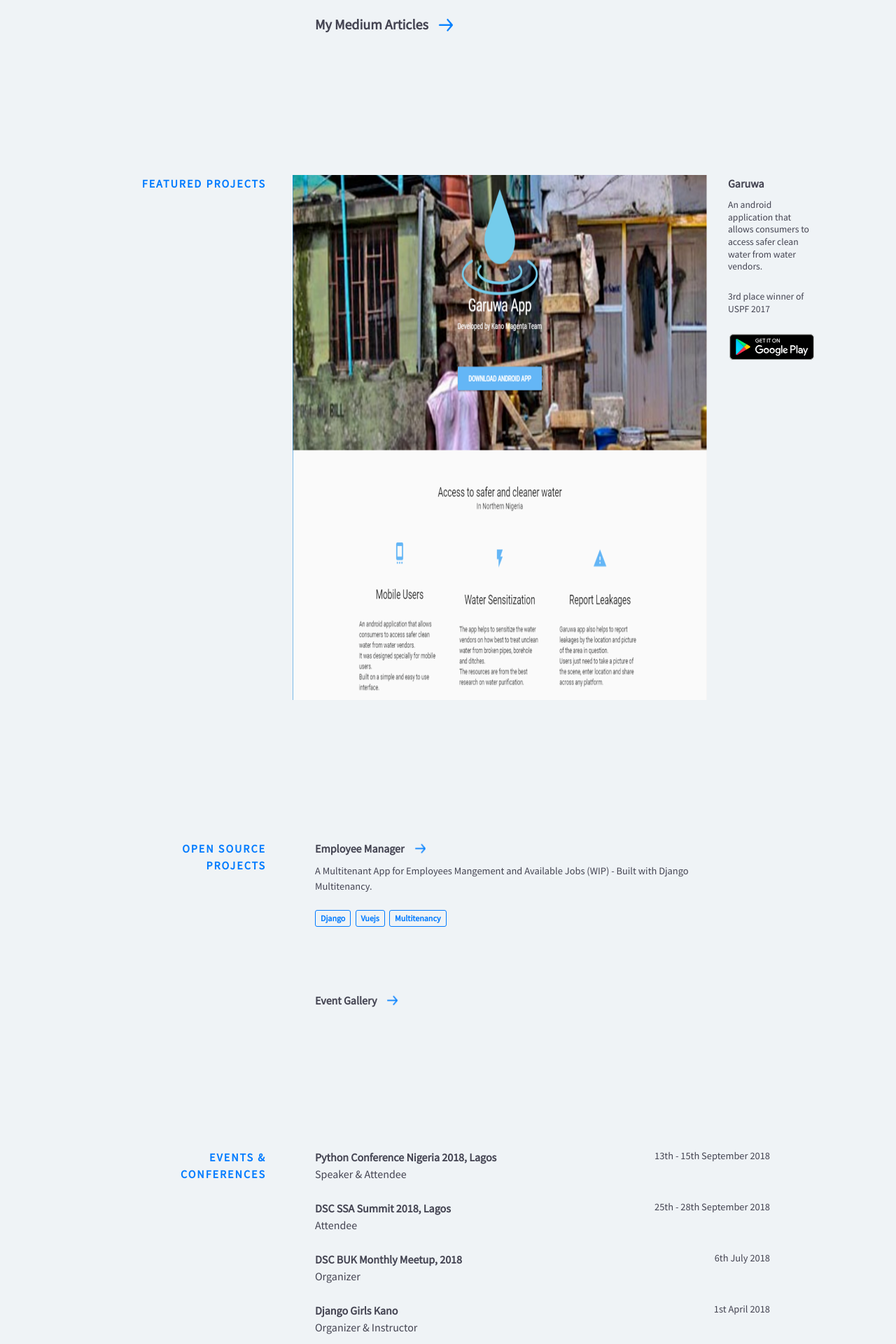
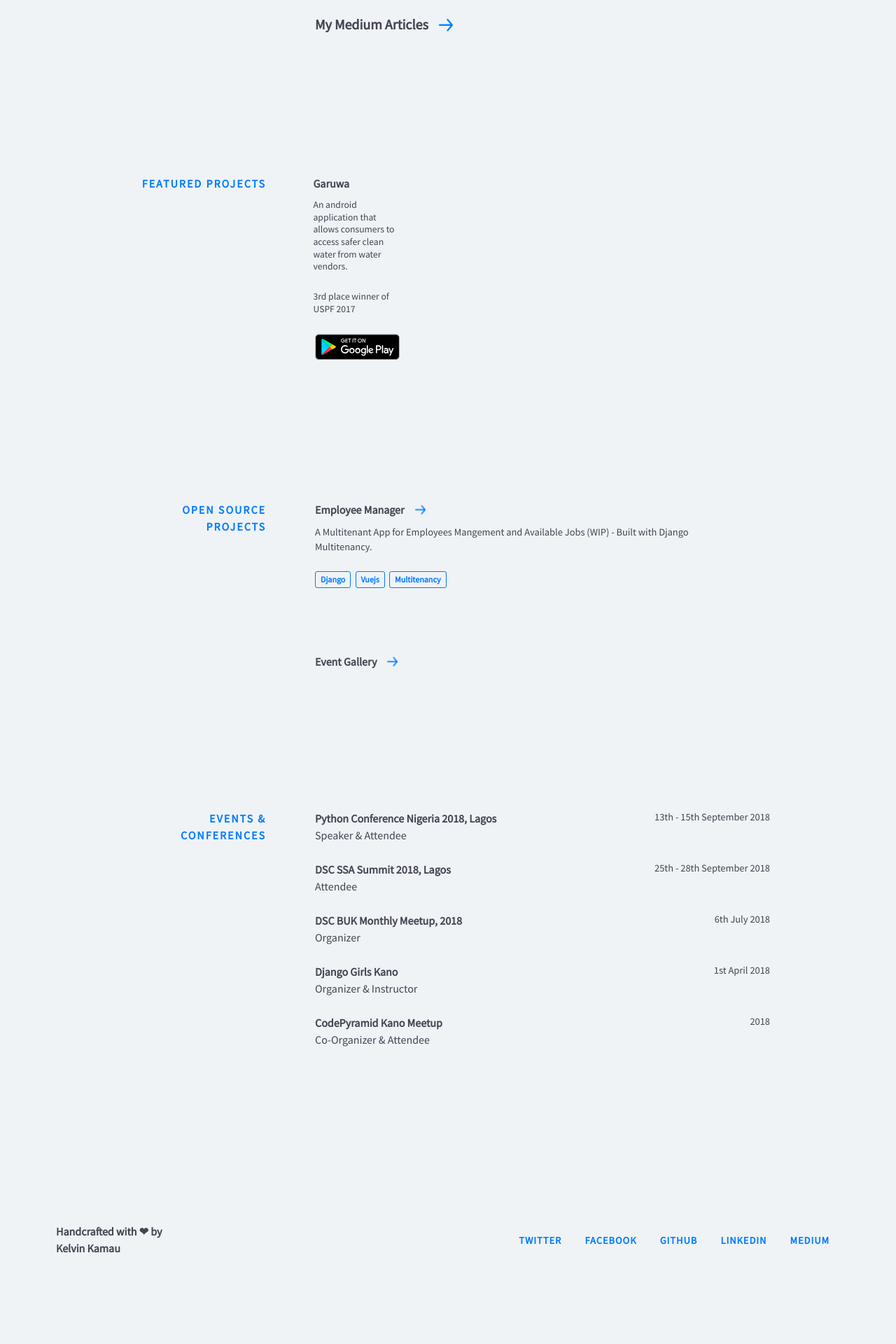
Before and after one commit to Timtech4u/timtech4u.github.io, a Jekyll site: the page built from index.html, in a window 1280 px wide. Shown: the part 2479-4399 px from the top of the page at 70% size. Built offline with Jekyll 4.4.1, drawn with Linux system fonts in a browser that asks for light colours; nearby versions of some CDN libraries; after the commit the page ends 4324 px from its top, so only the background shows below that.

```diff
--- a/_includes/featured-projects.html
+++ b/_includes/featured-projects.html
@@ -3,16 +3,16 @@
     <div class="section__content">
 
         <div class="project reminders">
-            <figure class="project__pic">
+            <!-- <figure class="project__pic">
                 <a href="https://play.google.com/store/apps/details?id=appinventor.ai_timothyolaleke.Garuwa" target="_blank">
                     <div class="phone">
                         <img src="{{site.baseurl}}/img/featured/garuwa.png" alt="Garuwa" width="1200px" height="750px">
                     </div>
                 </a>
-            </figure>
+            </figure> -->
             <figcaption class="project__caption">
                 <div class="project__name">
-                    <a href="https://play.google.com/store/apps/details?id=app.kelvinkamau.reminders"
+                    <a href="http://garuwa.com.ng"
                        target="_blank"><img class="smally" src="img/googleplay.png" height="17px" width="17px"
                                             style="padding-right: 2px">Garuwa</a>
                 </div>
```
